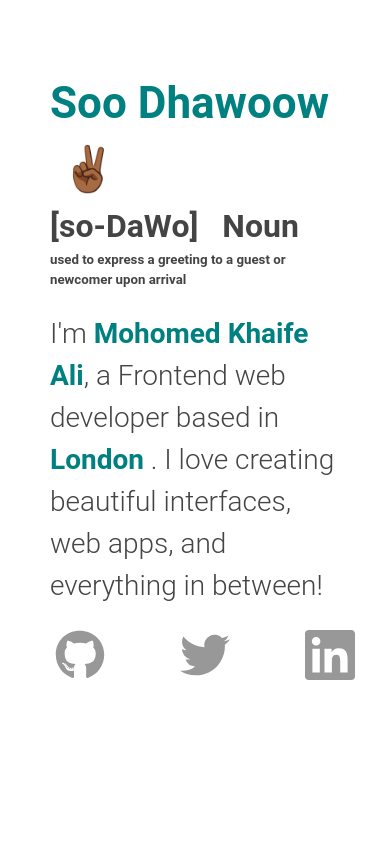
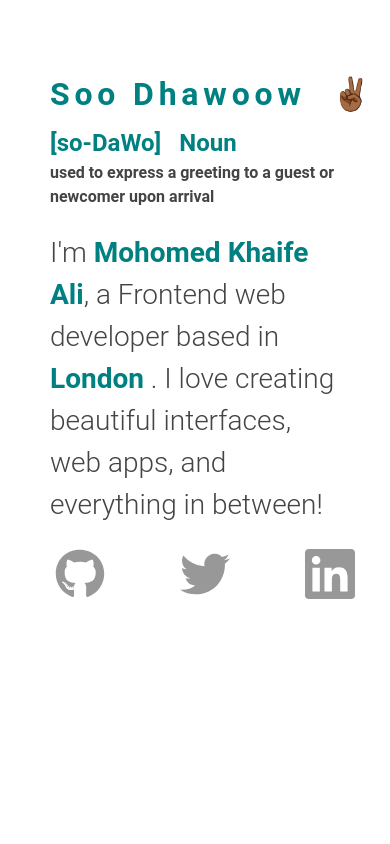
Before and after one commit to mo-khaife-bot/portfolio, a React (Create React App) app: page / in a window 390 px wide. Shown: the top 844 px of the page. Built offline with nearby package versions, Linux system fonts and the light colour scheme.

Commit message:
added typing effect

```diff
--- a/src/components/Header.js
+++ b/src/components/Header.js
@@ -8,7 +8,10 @@ const Header = () => {
   return (
     <header className="intro">
       <div className="intro-container">
-        <h1 className="intro-title-name">Soo Dhawoow &nbsp;✌🏾</h1>
+        <div className="typed-container">
+          <h1 className="intro-title-name">Soo Dhawoow &nbsp;✌🏾</h1>
+        </div>
+
         <h3 class="intro-phonetic-definition">[so-DaWo] &nbsp; Noun</h3>
         <h5 className="intro-definition-example">
           used to express a greeting to a guest or newcomer upon arrival
--- a/src/index.css
+++ b/src/index.css
@@ -61,9 +61,7 @@ strong {
 .intro {
   padding: 120px 100px;
   height: 100vh;
-  /* display: flex;
-  flex-direction: column; */
-  /* justify-content: space-around; */
+
   max-width: 1440px;
   margin: 0 auto;
 }
@@ -95,13 +93,51 @@ strong {
   padding: 0;
 }
 
+.typed-container h1 {
+  overflow: hidden; /* Ensures the content is not revealed until the animation */
+  border-right: 0.15em solid #008080; /* The typwriter cursor */
+  white-space: nowrap; /* Keeps the content on a single line */
+  margin: 0 auto; /* Gives that scrolling effect as the typing happens */
+  letter-spacing: 0.15em; /* Adjust as needed */
+  animation: typing 3.5s steps(40, end), blink-caret 0.75s step-end infinite;
+}
+
+.typed-container {
+  display: inline-block;
+}
+/* The typing effect */
+@keyframes typing {
+  from {
+    width: 0;
+  }
+  to {
+    width: 100%;
+  }
+}
+
+/* The typewriter cursor effect */
+@keyframes blink-caret {
+  from,
+  to {
+    border-color: transparent;
+  }
+  50% {
+    border-color: #008080;
+  }
+}
+
+.intro-phonetic-definition {
+  font-size: 2.5rem;
+  margin: 0;
+  color: #008080;
+}
 /* font-size change on screen size change */
 @media screen and (max-width: 1024px) {
   .intro-tagline {
     font-size: 2.25rem;
   }
   .intro-title-name {
-    font-size: 4rem;
+    font-size: 3.5rem;
   }
 }
 @media screen and (max-width: 768px) {
@@ -109,7 +145,7 @@ strong {
     font-size: 2rem;
   }
   .intro-title-name {
-    font-size: 3rem;
+    font-size: 2.5rem;
   }
 }
 @media screen and (max-width: 550px) {
@@ -117,7 +153,14 @@ strong {
     font-size: 1.75rem;
   }
   .intro-title-name {
-    font-size: 2.75rem;
+    font-size: 2rem;
+  }
+
+  .intro-phonetic-definition {
+    font-size: 1.5rem;
+  }
+  .intro-definition-example {
+    font-size: 1rem;
   }
 }
 @media screen and (max-width: 360px) {
@@ -126,7 +169,11 @@ strong {
   }
 
   .intro-title-name {
-    font-size: 2.5rem;
+    font-size: 1.75rem;
+  }
+
+  .intro-definition-example {
+    font-size: 0.5rem;
   }
 }
 @media screen and (max-width: 330px) {
@@ -136,10 +183,6 @@ strong {
   }
 }
 
-.intro-phonetic-definition {
-  margin: 0;
-  font-size: 2rem;
-}
 .intro-definition-example {
   margin: 0;
   display: block;
@@ -157,10 +200,6 @@ strong {
   font-size: 1.25rem;
   font-weight: 400;
 }
-
-/* .intro-contact a {
-  margin-left: 30px;
-} */
 
 .social-link {
   height: 50px;
@@ -180,12 +219,6 @@ strong {
   margin: 0 5px;
   vertical-align: text-bottom;
 }
-/* @media screen and (max-width: 550px) {
-  .intro-contact {
-    width: 25px;
-    height: 25px;
-  }
-} */
 
 /* background */
 .section {
```
